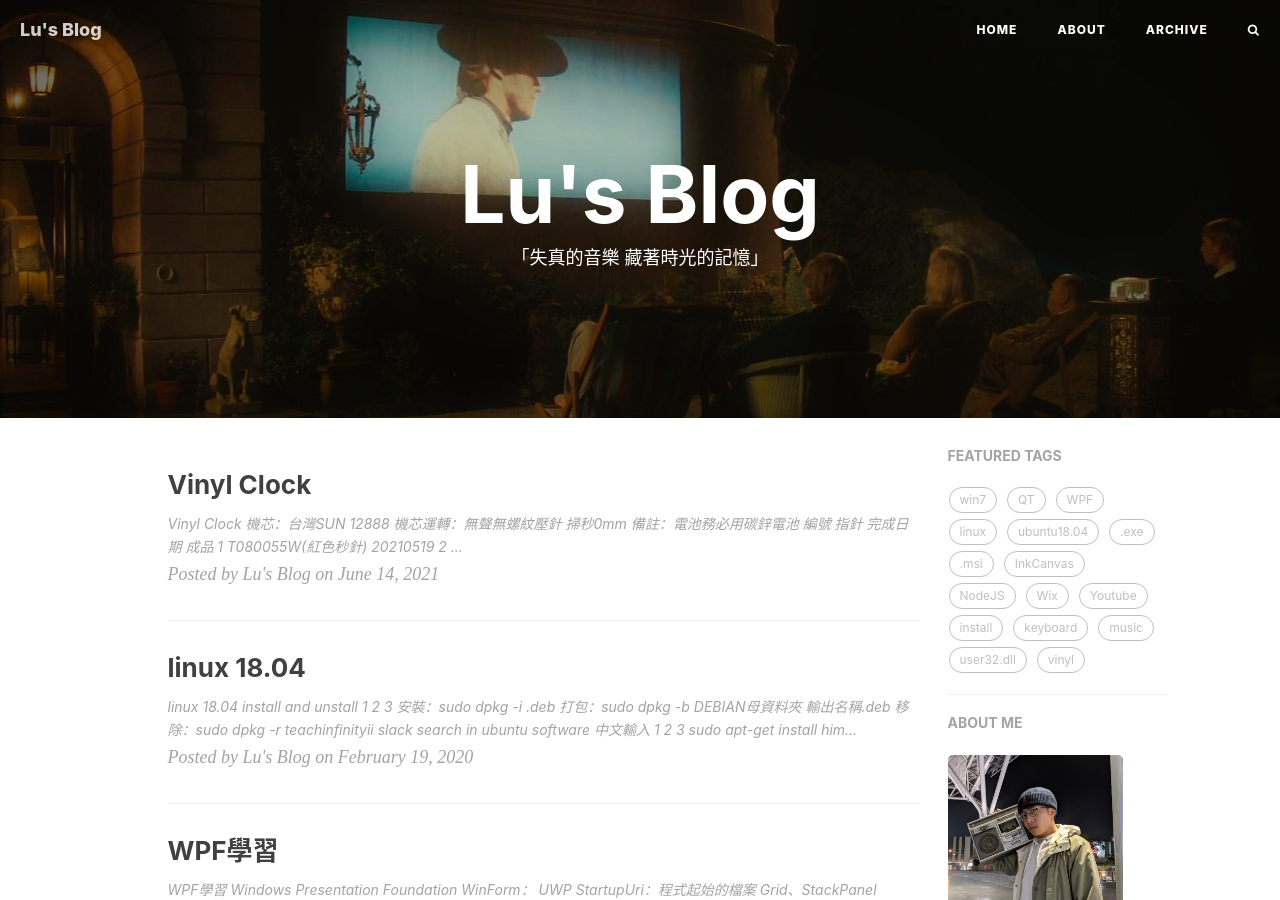
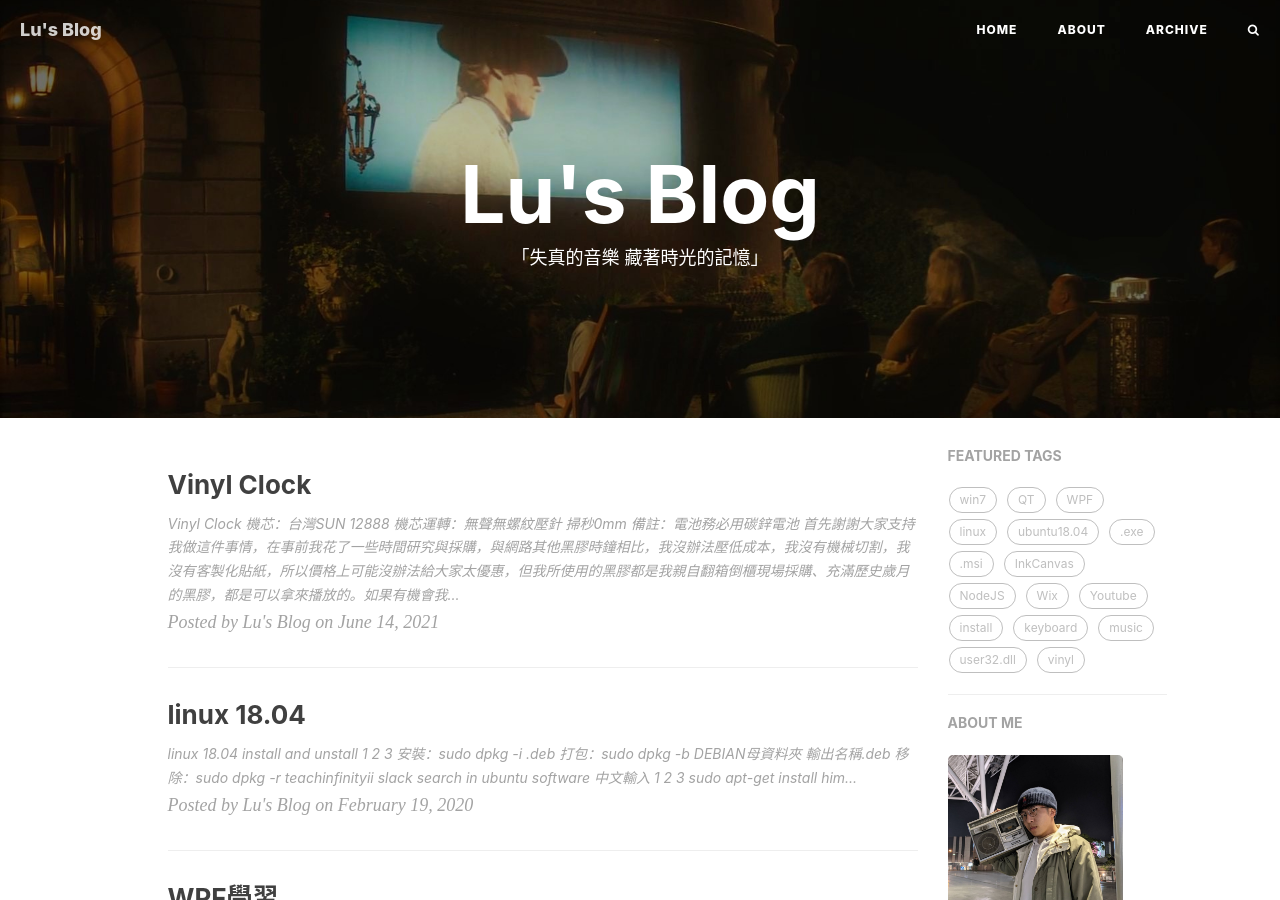
Before and after one commit to channing333/channing333.github.io, a Jekyll site: the page built from index.html, in a window 1280 px wide and 900 px high. Built offline with Jekyll 4.4.1, drawn with Linux system fonts in a browser that asks for light colours; nearby versions of some CDN libraries; the list of posts is cut into pages by our own code; comment, search, counter and statistics services are not loaded.

Commit message:
20210615 channing add vinyl clock say something

```diff
--- a/_posts/2021-06-14-Vinyl Clock.md
+++ b/_posts/2021-06-14-Vinyl Clock.md
@@ -13,6 +13,8 @@ tags:
 ### 機芯運轉：無聲無螺紋壓針 掃秒0mm
 ### 備註：電池務必用碳鋅電池
 
+>首先謝謝大家支持我做這件事情，在事前我花了一些時間研究與採購，與網路其他黑膠時鐘相比，我沒辦法壓低成本，我沒有機械切割，我沒有客製化貼紙，所以價格上可能沒辦法給大家太優惠，但我所使用的黑膠都是我親自翻箱倒櫃現場採購、充滿歷史歲月的黑膠，都是可以拿來播放的。如果有機會我會再給大家更好的東西，謝謝大家支持
+
 | 編號   | 指針               | 完成日期 |                                         成品                                          |
 | ------ | ------------------ | -------- |:-------------------------------------------------------------------------------------:|
 | 1  | T080055W(紅色秒針) | 20210519 | ![](https://i.imgur.com/KmHskI5.jpg =165x) ![](https://i.imgur.com/HELIfzf.jpg =165x) |
```
